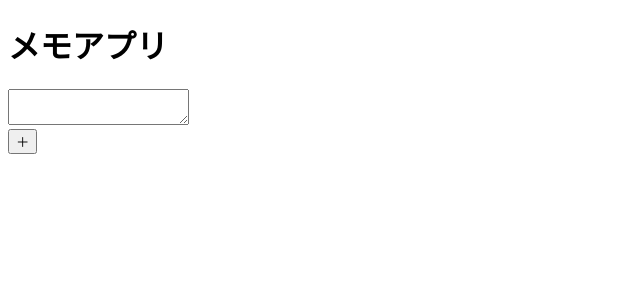
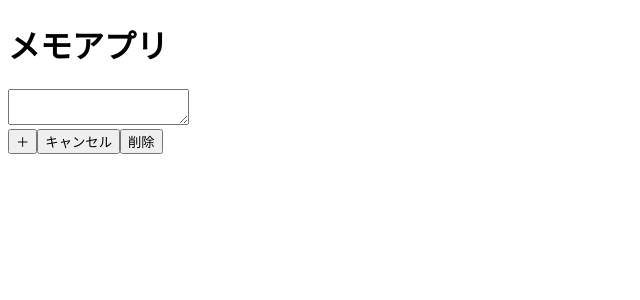
Before and after one commit to shirotamaki/vuecli_memo_app, a Vue app in the folder vuecli_memo_app/: page / in a window 1280 px wide. Shown: the top 300 px of the page, without its empty margins (0-640 px from the left). Built offline with nearby package versions, Linux system fonts and the light colour scheme.

Commit message:
Modify: コンポーネントをMemoList.vueに全部まとめる

```diff
--- a/vuecli_memo_app/src/App.vue
+++ b/vuecli_memo_app/src/App.vue
@@ -1,25 +1,21 @@
 <template>
   <div id="app">
     <HeaderTitle :headerTitle="msg"/>
-    <MemoList :memoList="memos"/>
-    <MemoForm @add="addMemo"/>
+    <MemoList :memoList="memos" @add="addMemo" @delete="deleteMemo"/>
   </div>
 </template>
 
 <script>
 import HeaderTitle from "./components/HeaderTitle.vue";
 import MemoList from "./components/MemoList.vue";
-import MemoForm from "./components/MemoForm.vue";
-// import EditDelete from "./components/EditDelete.vue";
 
 export default {
   name: "App",
   components: {
     HeaderTitle,
     MemoList,
-    MemoForm,
   },
-  data() {
+  data () {
     return {
       msg: 'メモアプリ',
       text: '',
@@ -27,14 +23,27 @@ export default {
       memos: []
     }
   },
+  mounted () {
+    // JSON.parse() は、JSON 文字列を取得し、JavaScriptオブジェクトに変換するこ
+    this.memos = JSON.parse(localStorage.getItem('memos')) || []
+  },
   methods: {
-    addMemo(text) {
-      this.memos.push(text)
-    }
-  },
-  // mounted () {
-  //   this.memos = JSON.parse(localStorage.getItem('memos')) || []
-  // },
+    addMemo (text, index) {
+      if (index === -1) {
+        this.memos.push(text)
+      } else {
+        this.memos.splice(index, 1, text)
+      }
+      localStorage.setItem('memos', JSON.stringify(this.memos))
+    },
+    deleteMemo (index) {
+      if (confirm('Are you sure?')) {
+        this.memos.splice(index, 1)
+      }
+      this.text = ''
+      localStorage.setItem('memos', JSON.stringify(this.memos))
+    },
+  }
 }
 </script>
 
--- a/vuecli_memo_app/src/components/MemoList.vue
+++ b/vuecli_memo_app/src/components/MemoList.vue
@@ -2,9 +2,19 @@
   <div>
     <ul>
       <li v-for="(memo, index) in memoList" :key="index">
-        <span>{{ showTitle(memo) }}</span>
+        <span @click="edit(index, memo)">{{ showTitle(memo) }}</span>
       </li>
     </ul>
+  </div>
+  <div>
+    <form @submit.prevent>
+      <textarea type="text" v-model="text" ref="editor"></textarea>
+      <div>
+        <span><button class="button" @click="setText" type="submit">{{ '＋' }}</button></span>
+        <span><button class="button" @click="cancel" type="submit">キャンセル</button></span>
+        <span><button class="button" @click="remove" type="submit">削除</button></span>
+      </div>
+    </form>
   </div>
 </template>
 
@@ -23,7 +33,23 @@ export default {
     showTitle (memo) {
       return memo.split(/\n/)[0]
     },
-  }
+    edit (index, memo) {
+      this.editIndex = index
+      this.text = memo
+      this.$refs.editor.focus()
+    },
+    setText () {
+      this.$emit('add', this.text, this.editIndex)
+      this.cancel()
+    },
+    cancel () {
+      this.text = ''
+      this.editIndex = -1
+    },
+    remove () {
+      this.$emit('delete', this.editIndex)
+    },
+  },
 }
 </script>
 
```
